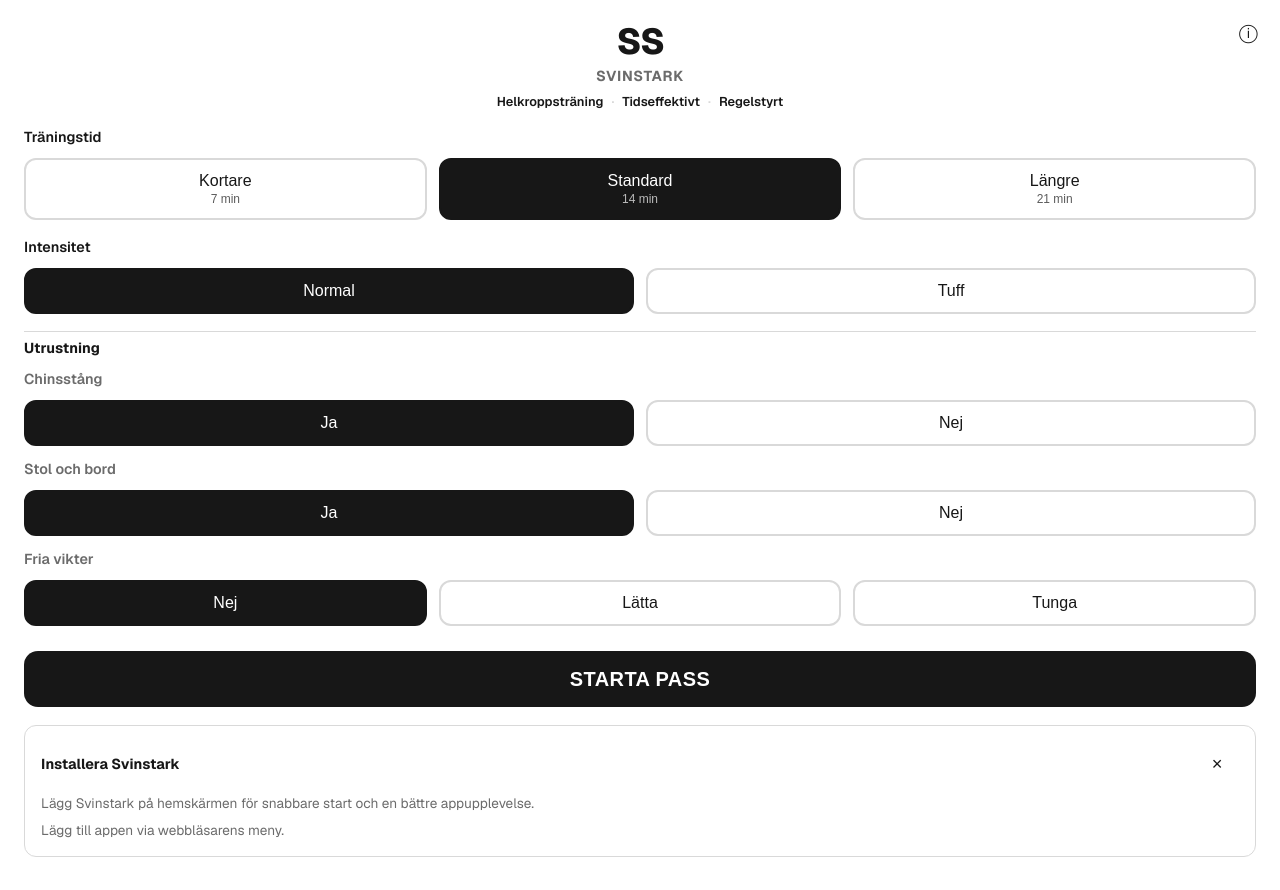
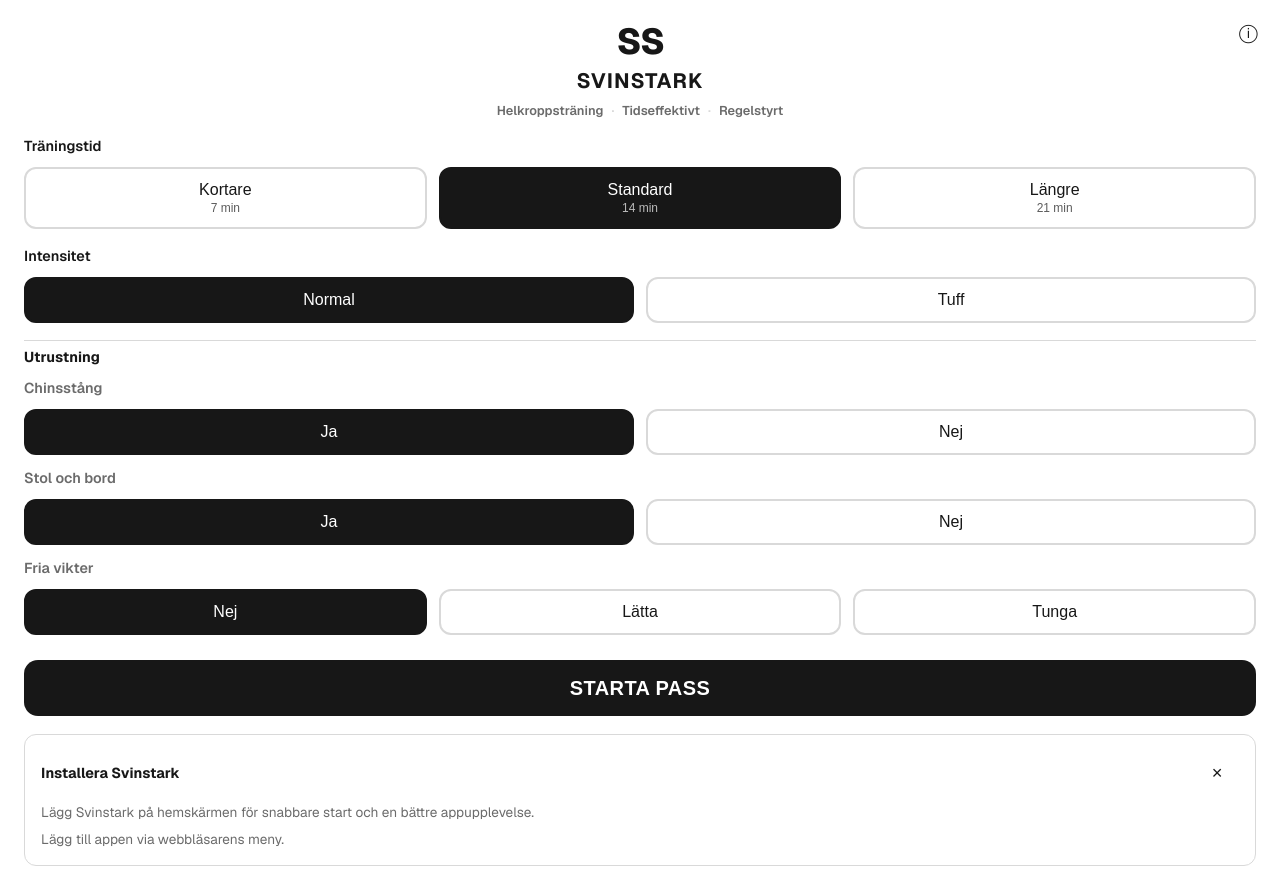
Before and after one commit to teknikpraktik/svinstark, a Next.js app: page / in a window 1280 px wide. Built offline with nearby package versions, Linux system fonts and the light colour scheme.

Commit message:
Förstora SVINSTARK-titeln och byt färgnyanser på hemskärmen
SVINSTARK får samma vita färg som SS-märket, medan value props
(Helkroppsträning m.fl.) tonas ner till ljusgrå.

Co-Authored-By: Claude Sonnet 5 <noreply@anthropic.com>

```diff
--- a/src/components/StartScreen.module.css
+++ b/src/components/StartScreen.module.css
@@ -35,11 +35,11 @@
 }
 
 .wordmark {
-  font-size: 0.9rem;
+  font-size: 1.3rem;
   font-weight: 700;
   letter-spacing: 0.06em;
   text-transform: uppercase;
-  color: var(--muted);
+  color: var(--foreground);
 }
 
 .explanation {
@@ -59,7 +59,7 @@
   margin-top: 0.15rem;
   font-size: 0.8rem;
   font-weight: 600;
-  color: var(--foreground);
+  color: var(--muted);
 }
 
 .valueProps li + li::before {
```
